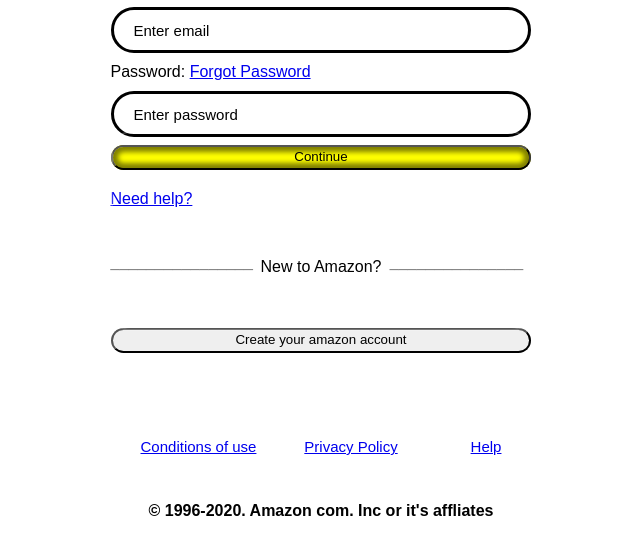
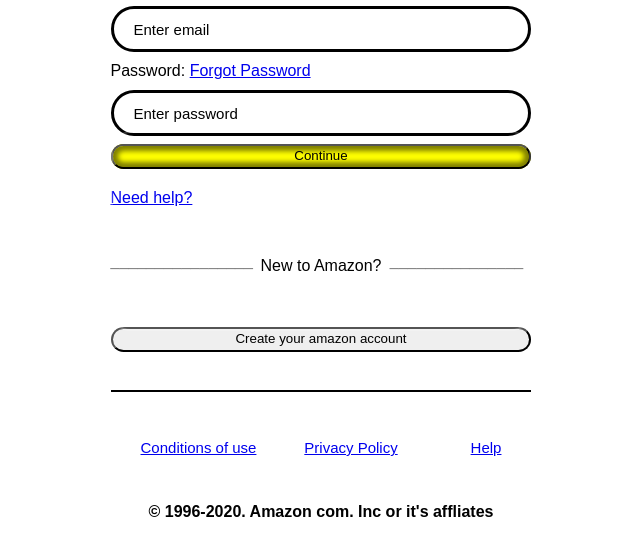
Before and after one commit to MachoNN/Amazon-sign-in, a plain HTML site: page index.html in a window 1280 px wide. Shown: the part 169-724 px from the top of the page, without its empty margins (319-959 px from the left). Drawn offline with Linux system fonts and the light colour scheme.

Commit message:
clean up amazon

```diff
--- a/index.html
+++ b/index.html
@@ -30,6 +30,9 @@
         <div class="button-2"><br>
             <button type="submit" class="button-2">Create your amazon account</button>
         </div>
+        <div class="line">
+        <hr width="100%" size="2" color="black">
+        </div>
         <div class="conditions-of-use">
             <a href="conditions-of-use"> Conditions of use</a>
         </div>
```
